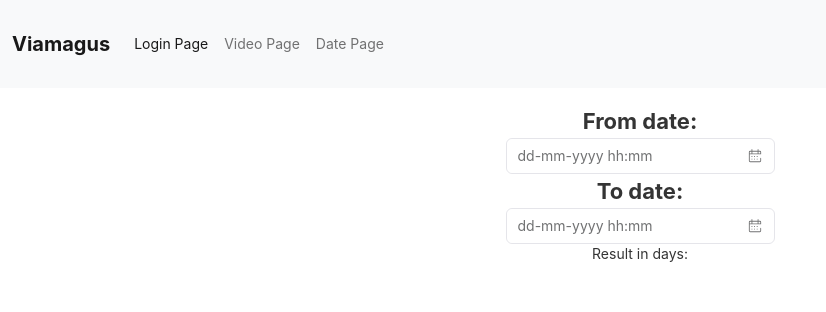
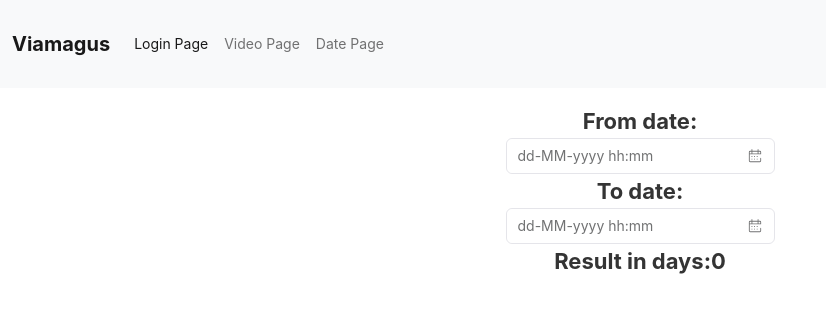
Before and after one commit to Harshavardhan387/ViamagusChallenge, a React (Create React App) app: page /date in a window 1280 px wide. Shown: the top 312 px of the page, without its empty margins (0-826 px from the left). Built offline with nearby package versions, Linux system fonts and the light colour scheme.

Commit message:
Done All changes

```diff
--- a/src/date/DatePage.js
+++ b/src/date/DatePage.js
@@ -1,22 +1,36 @@
-import React from "react";
+import React, { useState } from "react";
 import "bootstrap/dist/css/bootstrap.min.css";
 // import moment from "moment";
 import "./DatePage.css";
 import { DatePicker } from "rsuite";
 import "rsuite/dist/rsuite.min.css";
 
-function DatePage(props) {
+function DatePage() {
+  const [startDate, setStartDate] = useState(new Date());
+  const [endDate, setendDate] = useState(new Date());
+  var days = Math.floor((endDate - startDate) / (1000 * 60 * 60 * 24));
+
   return (
     <div>
       <div className="main text-center mt-3">
         <div className="date">
           <h4>From date:</h4>
           {/* {props.startDatePicker} */}
-          <DatePicker format="dd-mm-yyyy hh:mm" />
+          <DatePicker
+            format="dd-MM-yyyy hh:mm"
+            id="startDate"
+            selected={startDate}
+            onChange={(date) => setStartDate(date)}
+          />
           <h4>To date:</h4>
           {/* {props.endDatePicker} */}
-          <DatePicker format="dd-mm-yyyy hh:mm" />
-          <p>Result in days:{}</p>
+          <DatePicker
+            format="dd-MM-yyyy hh:mm"
+            id="endDate"
+            selected={endDate}
+            onChange={(date) => setendDate(date)}
+          />
+          <h4>Result in days:{days}</h4>
         </div>
       </div>
     </div>
--- a/src/video/VideoPage.js
+++ b/src/video/VideoPage.js
@@ -102,10 +102,10 @@ function VideoPage() {
         <div className="circles">
           <div
             className="circle1"
-            onMouseEnter={(e) => {
+            onMouseEnter={() => {
               setVisible({ visibility: "visible" });
             }}
-            onMouseLeave={(e) => {
+            onMouseLeave={() => {
               setVisible({ visibility: "hidden" });
             }}
           >
```
